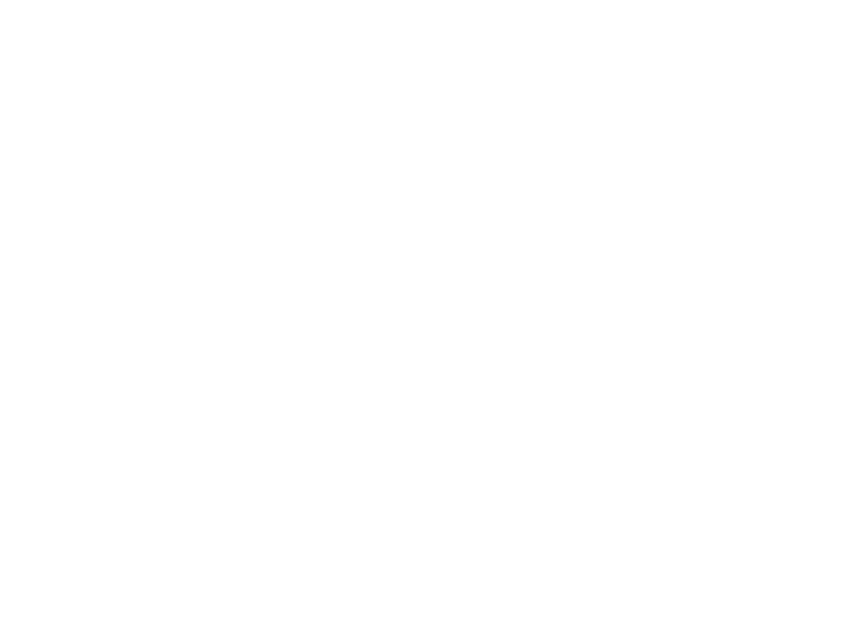
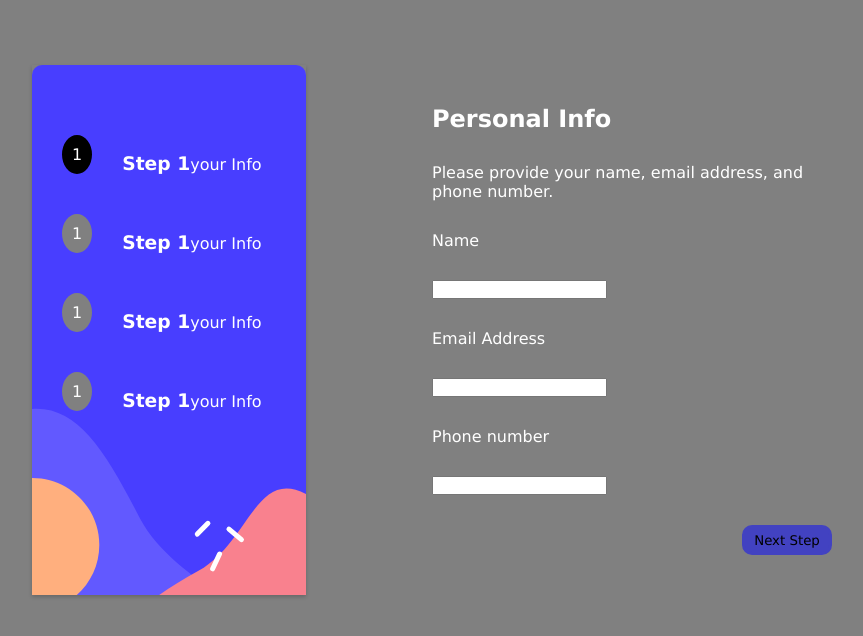
Before and after one commit to felipecasal1/Multi-step-form, a plain HTML site: page index.html in a window 1280 px wide. Shown: the whole page, without its empty margins (368-1231 px from the left). Drawn offline with Linux system fonts and the light colour scheme.

Commit message:
primer commit

```diff
--- a/index.html
+++ b/index.html
@@ -1,11 +1,75 @@
 <!DOCTYPE html>
-<html lang="en">
+<html lang="es">
 <head>
     <meta charset="UTF-8">
     <meta name="viewport" content="width=device-width, initial-scale=1.0">
-    <title>Document</title>
+    <title>multi-step-main</title>
+    <link rel="stylesheet" href="style.css">
 </head>
+
+
 <body>
+    <section class="container-step1">
+        <div class="steps-container">
+
+
+            <div class="container-steps">
+
+
+                <span class="step-circle active">1</span>
+                <h3 class="title-step">Step 1</h3>
+                <p class="text-step">your Info</p>
+            </div>
+            <div class="container-steps">
+                <span class="step-circle">1</span>
+                <h3 class="title-step">Step 1</h3>
+                <p class="text-step">your Info</p>
+            </div>
+            <div class="container-steps">
+                <span class="step-circle">1</span>
+                <h3 class="title-step">Step 1</h3>
+                <p class="text-step">your Info</p>
+            </div>
+            <div class="container-steps">
+                <span class="step-circle">1</span>
+                <h3 class="title-step">Step 1</h3>
+                <p class="text-step">your Info</p>
+            </div>
+
+
+
+        </div>
+
+        <div class="personal-info-container">
+
+            <h1>Personal Info</h1>
+            <p>Please provide your name,
+            email address, and phone number.</p>
+
+            <form action="">Name</form>
+            <input type="text">
+
+            <form action="">Email Address</form>
+            <input type="email">
+
+            <form action="">Phone number</form>
+            <input type="number">
+
+
+
+
+
+                <button class="btn-steps" id="btn-steps">Next Step</button>
+
+
+        </d>
+
+
+    </section>
+
+
 
 </body>
+
+<script src="script.js"></script>
 </html>
--- /dev/null
+++ b/style.css
@@ -0,0 +1,98 @@
+*{
+    font-family: Verdana, Geneva, Tahoma, sans-serif;
+    margin: 0px;
+    padding: 0px;
+}
+
+
+/* steps zone */
+
+
+
+.container-step1{
+
+    height: 100vb;
+    width: 100%;
+    background-color: gray;
+    color: white;
+
+
+
+    display: grid;
+    grid-template-columns: repeat(4,400px);
+    grid-template-rows: repeat(3,220px);
+    align-items: center;
+}
+
+.steps-container{
+    height: 500px;
+    max-width: 244px;
+    background-image: url(./img/bg-sidebar-desktop.svg);
+    padding:30px 0px 0px 30px;
+
+
+    box-shadow: 0px 2px 4px rgba(0, 0, 0, 0.2);
+
+    grid-column: 2/3;
+    grid-row: 2/3;
+
+    display: flex;
+    flex-direction: column;
+    align-items: start;
+}
+
+.container-steps{
+
+    margin-top: 40px;
+
+    display: flex;
+    align-items: end;
+    justify-content:start;
+}
+.step-circle{
+    margin-right:30px ;
+    border-radius: 50%;
+    border: 10px solid grey;
+    background-color: gray;
+
+}
+.active{
+
+    border: 10px solid black;
+    background-color: black;
+
+}
+
+/*Info personal zone */
+
+
+
+.personal-info-container{
+
+
+
+
+
+    grid-column: 3/4;
+    grid-row: 2/3;
+
+    display: flex;
+    flex-direction: column;
+    align-items: start;
+    justify-content: start;
+    gap: 30px;
+}
+.btn-steps{
+    background-color: rgb(66, 66, 193);
+    border: solid rgb(66,66,193) 3px;
+    border-radius: 10px;
+    height: 30px;
+    width: 90px;
+    align-self: flex-end;
+
+
+}
+.btn-steps:hover{
+    background-color: rgb(66,124,193);
+    border: solid rgb(66,124,193) 3px ;
+}
```
Also changed, not shown: img/bg-sidebar-desktop.svg (added), img/bg-sidebar-mobile.svg (added), img/favicon-32x32.png (added), img/icon-advanced.svg (added), img/icon-arcade.svg (added), img/icon-checkmark.svg (added), img/icon-pro.svg (added), img/icon-thank-you.svg (added), script.js (added).
